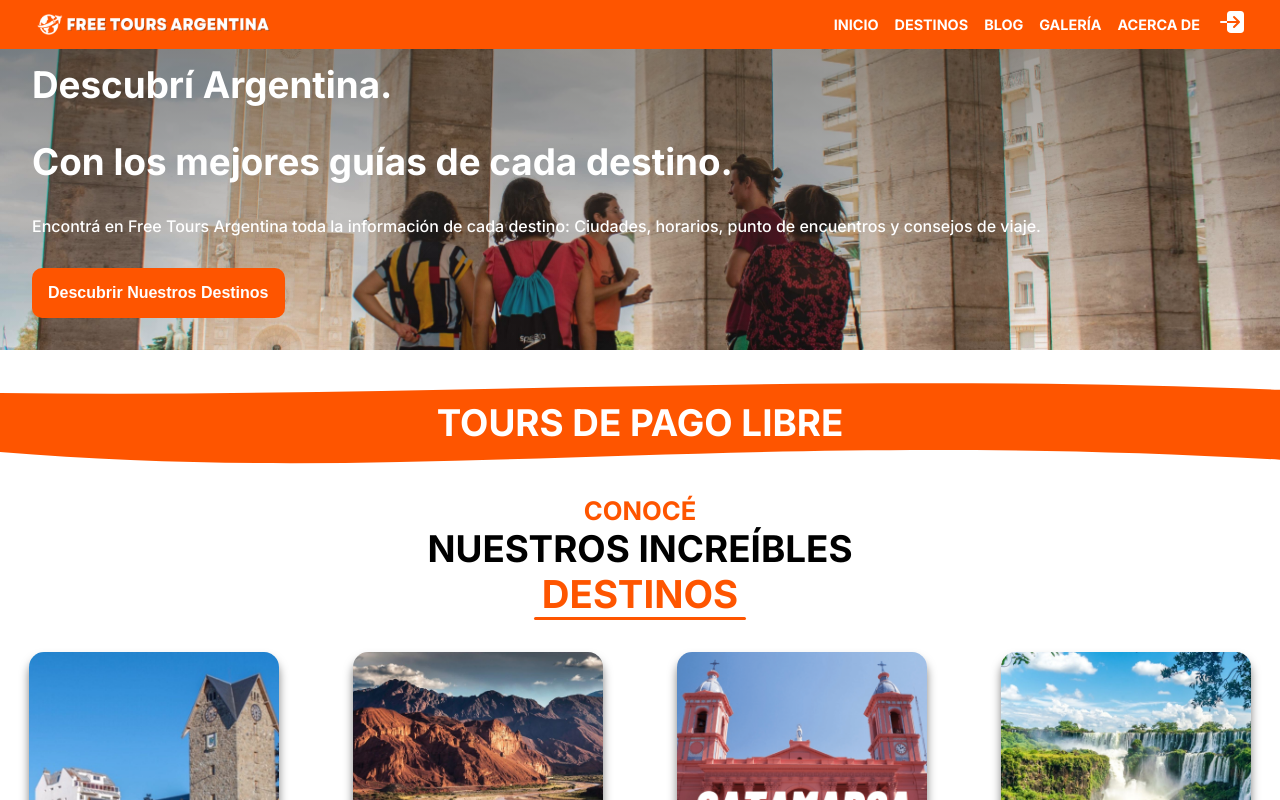
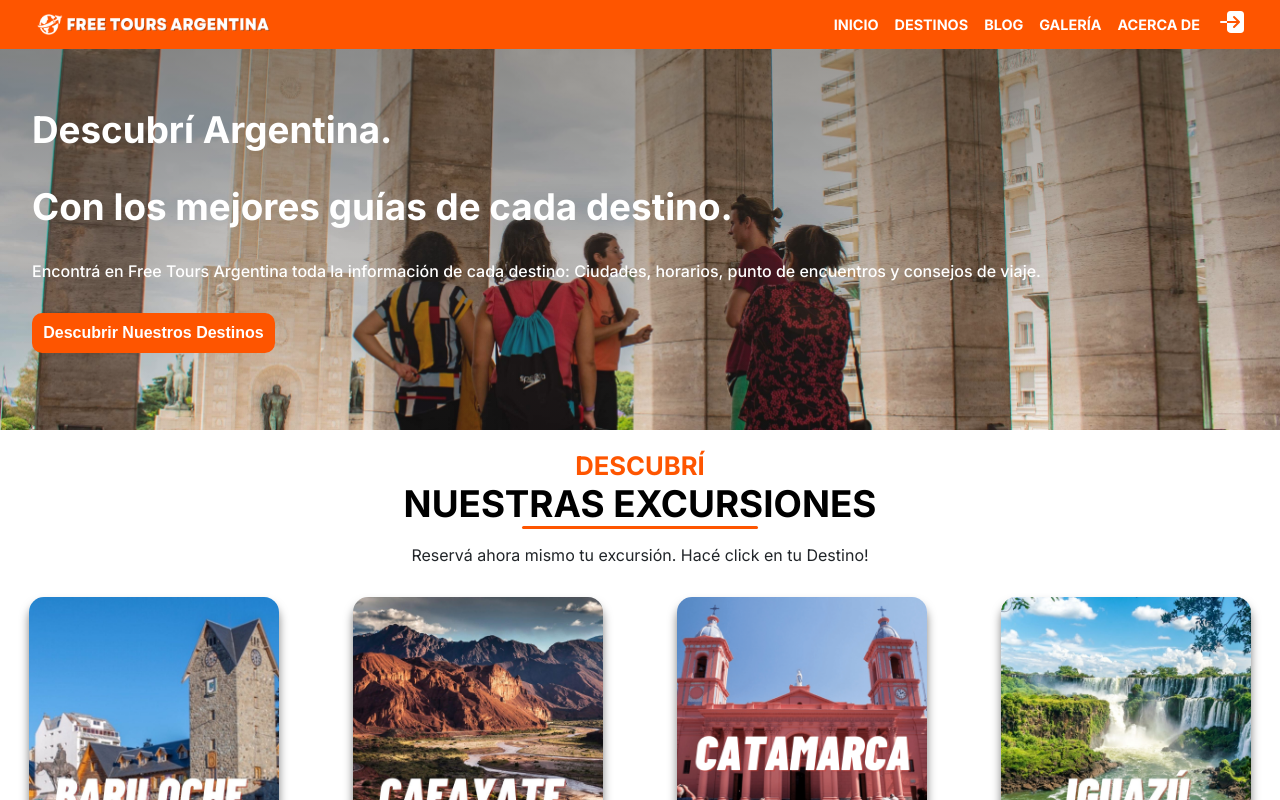
Before and after one commit to GonzaloGuaimas/tourism-blog-website-nextjs, a Next.js app: page / in a window 1280 px wide. Shown: the top 800 px of the page. Built offline with nearby package versions, Linux system fonts and the light colour scheme.

Commit message:
change Home style

```diff
--- a/components/DestinationGrid.tsx
+++ b/components/DestinationGrid.tsx
@@ -6,10 +6,10 @@ const DestinationGrid = ({placeVisible}: {placeVisible: boolean}) => {
   return (
     <>
       <div className={`titleSection ${placeVisible ? 'titleSectionAnimate' : ''}`} id={'destination'}>
-        <h2>CONOCÉ</h2>
-        <h1>NUESTROS INCREÍBLES</h1>
-        <h3>DESTINOS</h3>
+        <h2>DESCUBRÍ</h2>
+        <h1>NUESTRAS EXCURSIONES</h1>
         <hr />
+        <p>Reservá ahora mismo tu excursión. Hacé click en tu Destino!</p>
       </div>
       <div className={styles.Destination}>
           <DestinationCard image={'/assets/cover/bariloche.jpg'} title={'BARILOCHE FREE TOUR'} description={'Su apasionante historia, su arquitectura, cultura y la influencia de los inmigrantes europeos. Caminamos por los barrios del casco histórico.'}/>
--- a/pages/index.tsx
+++ b/pages/index.tsx
@@ -33,8 +33,8 @@ export default function Home() {
         <NavBar action={() => {}} type={'index'}/>
         <main className={styles.main}>
           <HomeComponent/>
+          <DestinationGrid placeVisible={placeVisible}/>
           <Delimiter refValue={placeRef} title={'TOURS DE PAGO LIBRE'} />
-          <DestinationGrid placeVisible={placeVisible}/>
           <Delimiter refValue={blogRef} title={'LOS MEJORES GUÍAS'}/>
           <BlogGrid blogVisible={blogVisible}/>
           <Delimiter refValue={aboutRef} title={'RECORRIDOS A PIE'}/>
--- a/styles/Home.module.css
+++ b/styles/Home.module.css
@@ -53,7 +53,9 @@
 /*--------------HOME------------*/
 .Home {
   margin-top: 30px;
+  margin-bottom: 20px;
   width: 100%;
+  height: 50vh;
   padding: 2rem;
   display: flex;
   flex-direction: row;
@@ -91,21 +93,6 @@
   font-size: calc(1.5rem + 1vw)
 }
 
-.Home .HomeImage {
-  width: 100%;
-  max-width: 400px;
-  height: auto;
-  flex: 1;
-  border-radius: 10px;
-  animation-delay: 1s;
-  animation-duration: 1s;
-  animation-name: animate-element-left ;
-  animation-fill-mode: forwards;
-  -webkit-animation-delay: 1s;
-  -webkit-animation-duration: 1s;
-  -webkit-animation-name: animate-element-left ;
-  -webkit-animation-fill-mode: forwards;
-}
 
 /*---------------HEADER-----------------*/
 .Header {
--- a/styles/globals.css
+++ b/styles/globals.css
@@ -153,6 +153,10 @@ a {
   color: var(--primary-color);
   text-align: center;
 }
+.titleSection p {
+  padding-top: 1rem;
+  color: var(--primary-font-color);
+}
 .titleSection hr{
   height: 3px;
   width: 50%;
@@ -165,7 +169,7 @@ a {
 .Button {
   background-color: var(--primary-color);
   border: none;
-  padding: 1rem;
+  padding: .7rem;
   font-weight: bold;
   color: white;
   font-size: 1rem;
```
